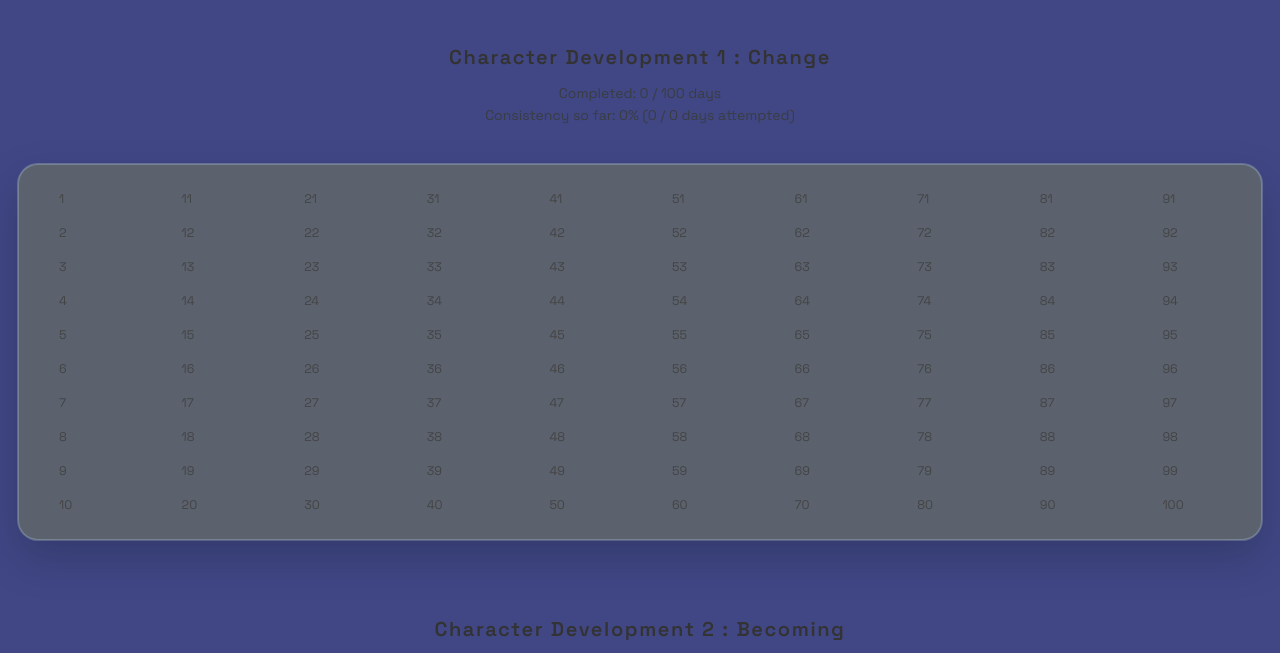
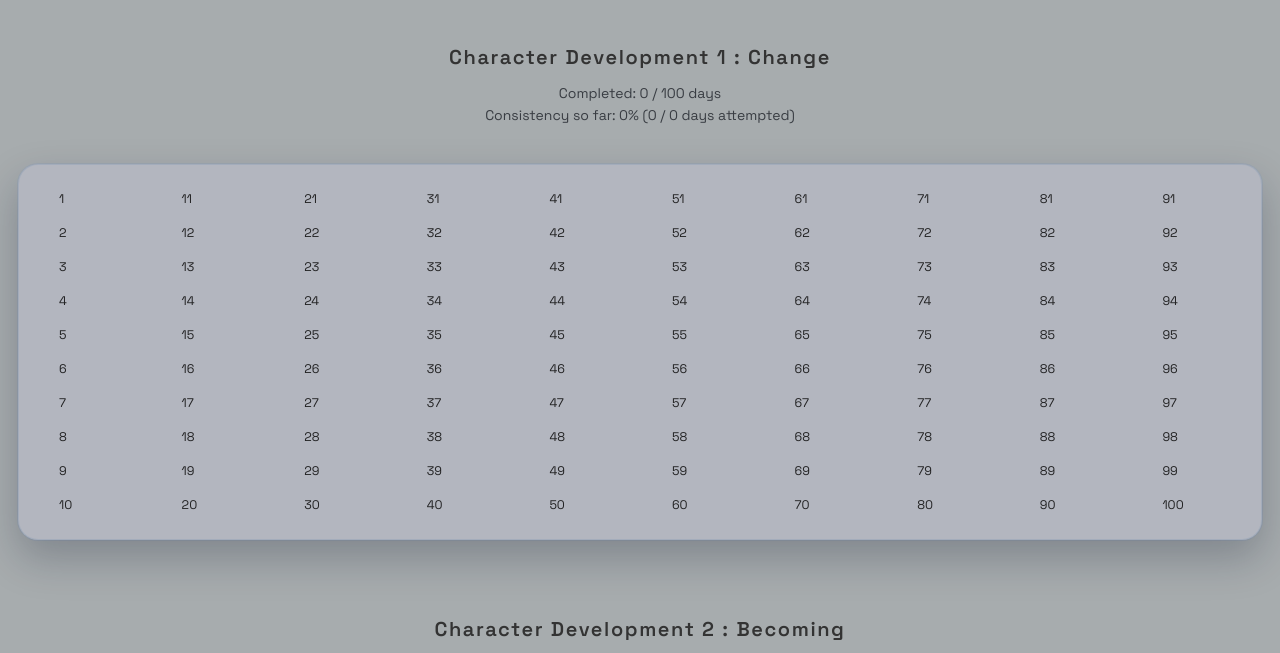
Before and after one commit to shusant1/Timeline, a plain HTML site: page index.html in a window 1280 px wide. Shown: the part 117-770 px from the top of the page. Drawn offline with Linux system fonts and the light colour scheme.

Commit message:
Modify styles for calm grey theme
Updated the background color and adjusted styles for various elements in the calm grey theme.

```diff
--- a/styles.css
+++ b/styles.css
@@ -19,7 +19,7 @@ body {
     "Segoe UI", sans-serif;
 
   /* soft, calming grey – not bright, not too dark */
-  background:#414785;
+  background:#a7acae;
   color: #959ba7;
 }
 
@@ -85,7 +85,7 @@ body {
   padding: 26px 40px;
   border-radius: 20px;
 
-  background: #5b626e; /* light neutral grey card */
+  background: #b3b6bf; /* light neutral grey card */
   border: 1px solid rgba(148, 163, 184, 0.5);
   box-shadow:
     0 18px 40px rgba(15, 23, 42, 0.25),
@@ -108,7 +108,7 @@ body {
   font-family: "Space Grotesk", system-ui, sans-serif; /* futurish vibe */
   font-size: 12.5px;
   font-weight: 400;
-  color: #444444; /* neutral grey */
+  color: #232324; /* neutral grey */
   text-align: left;
   cursor: pointer;
   position: relative;
```
